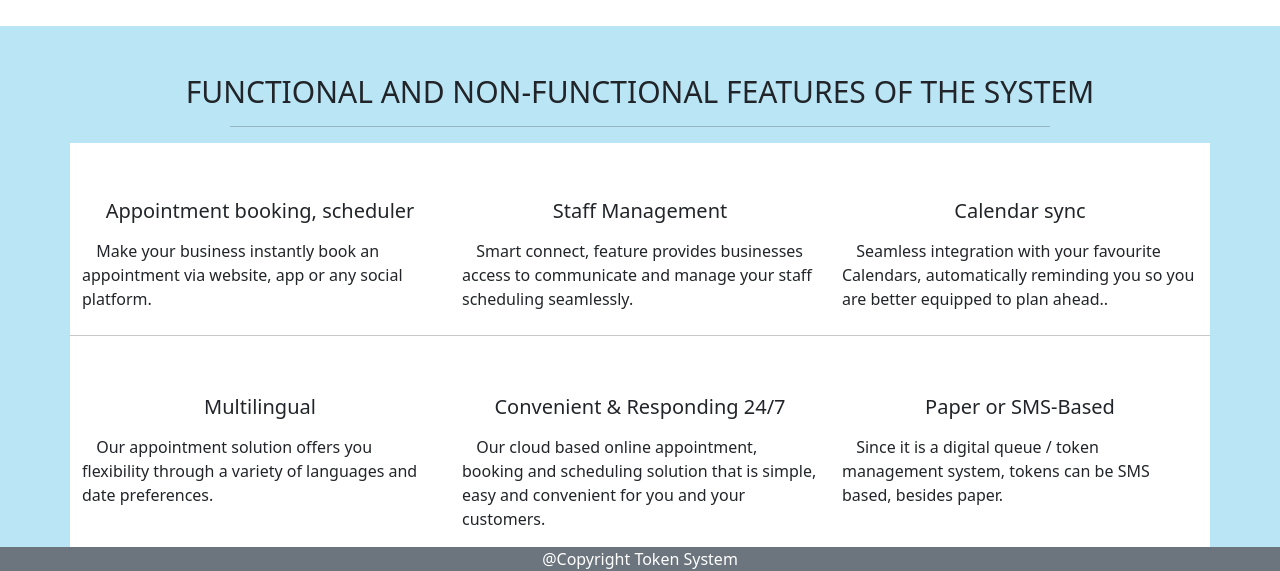
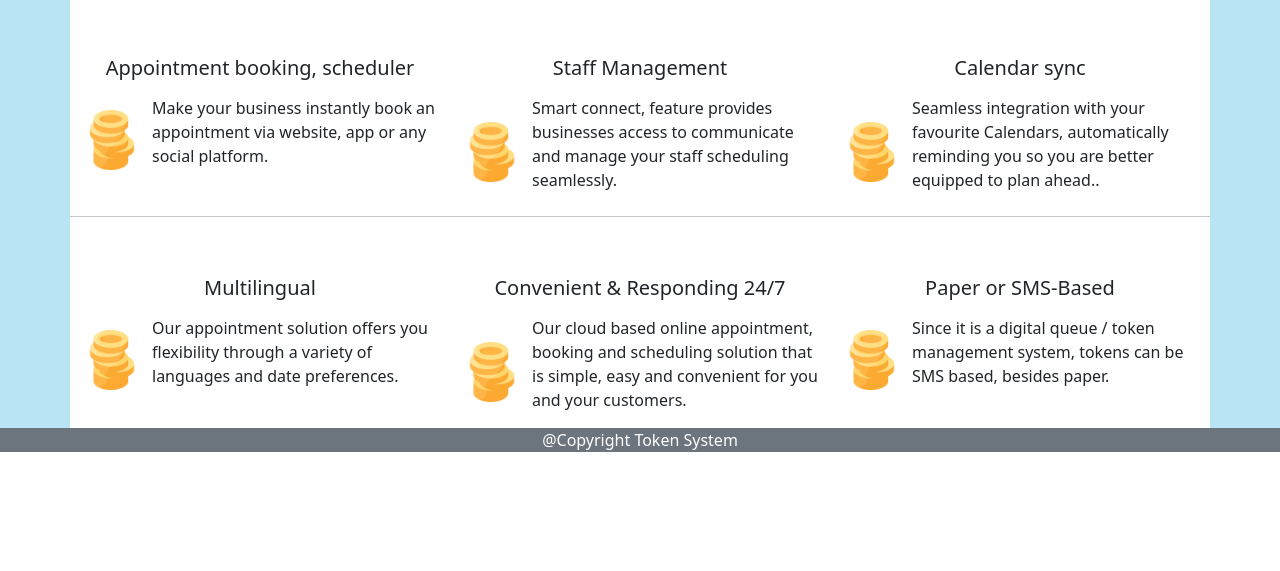
Before and after one commit to shirazwaseem1337/queuemanagement, a plain HTML site: page index.html in a window 1280 px wide. Shown: the part 950-1521 px from the top of the page. After the commit the page ends 1402 px from the top, so only its background shows below. Drawn offline with nearby package versions, Linux system fonts and the light colour scheme; the site is published under a folder, as on GitHub Pages, so addresses that start at the root find nothing.

Commit message:
my changes

```diff
--- a/index.html
+++ b/index.html
@@ -8,7 +8,7 @@
     <!-- BootStrap CSS -->
     <link href="https://cdn.jsdelivr.net/npm/bootstrap@5.0.2/dist/css/bootstrap.min.css" rel="stylesheet"
         integrity="sha384-EVSTQN3/azprG1Anm3QDgpJLIm9Nao0Yz1ztcQTwFspd3yD65VohhpuuCOmLASjC" crossorigin="anonymous">
-    <link rel="stylesheet" href="/index.css">
+    <link rel="stylesheet" href="index.css">
 
     <title>test Token System</title>
 
@@ -59,10 +59,8 @@
     <section class="main_heading hero">
 
         <div class="text-center text-white pt-4 pb-4">
-            <img class="img-fluid home mb-3" src="Images/logo 1.png" alt="">
+            <img class="img-fluid home mb-3" src="Images/logo 1.png" alt=""></img>
             <h2 class="mb-3">Quene Management System</h2>
-
-
             <p class="mx-5">Lorem ipsum dolor sit amet consectetur adipisicing elit. Vero, laborum. Lorem ipsum dolor
                 sit, amet consectetur adipisicing elit. Dolore, fugiat.</p>
         </div>
@@ -118,7 +116,7 @@
                 <div class="col-md-4 col-xxl-4 col-12 col-lg-4">
                     <h5 class="text-center mt-5 mb-3">Appointment booking, scheduler</h5>
                     <figure class="features">
-                        <img class="img-fluid" src="/Images/logo.png" alt="" style="width: 60px;">
+                        <img class="img-fluid" src="Images/logo.png" alt="" style="width: 60px;">
 
                         <p class="d-inline" style="font-size: 16px; margin-left: 10px;">Make your business
                             instantly book an appointment via website, app or any social platform.</p>
@@ -127,7 +125,7 @@
                 <div class="col-md-4 col-xxl-4 col-12 col-lg-4">
                     <h5 class="text-center mt-5 mb-3">Staff Management</h5>
                     <figure class="features">
-                        <img class="img-fluid" src="/Images/logo.png" alt="" style="width: 60px;">
+                        <img class="img-fluid" src="Images/logo.png" alt="" style="width: 60px;">
 
                         <p class="d-inline" style="font-size: 16px; margin-left: 10px;">Smart connect, feature provides
                             businesses access to communicate and manage your staff scheduling seamlessly.</p>
@@ -136,7 +134,7 @@
                 <div class="col-md-4 col-xxl-4 col-12 col-lg-4">
                     <h5 class="text-center mt-5 mb-3">Calendar sync</h5>
                     <figure class="features">
-                        <img class="img-fluid" src="/Images/logo.png" alt="" style="width: 60px;">
+                        <img class="img-fluid" src="Images/logo.png" alt="" style="width: 60px;">
 
                         <p class="d-inline" style="font-size: 16px; margin-left: 10px;">Seamless integration with your
                             favourite Calendars, automatically reminding you so you are better equipped to plan ahead..
@@ -147,7 +145,7 @@
                 <div class="col-md-4 col-xxl-4 col-12 col-lg-4">
                     <h5 class="text-center mt-5 mb-3">Multilingual</h5>
                     <figure class="features">
-                        <img class="img-fluid" src="/Images/logo.png" alt="" style="width: 60px;">
+                        <img class="img-fluid" src="Images/logo.png" alt="" style="width: 60px;">
 
                         <p class="d-inline" style="font-size: 16px; margin-left: 10px;">Our appointment solution offers
                             you flexibility through a variety of languages and date preferences.</p>
@@ -157,7 +155,7 @@
                 <div class="col-md-4 col-xxl-4 col-12 col-lg-4">
                     <h5 class="text-center mt-5 mb-3">Convenient & Responding 24/7</h5>
                     <figure class="features">
-                        <img class="img-fluid" src="/Images/logo.png" alt="" style="width: 60px;">
+                        <img class="img-fluid" src="Images/logo.png" alt="" style="width: 60px;">
 
                         <p class="d-inline" style="font-size: 16px; margin-left: 10px;">Our cloud based online
                             appointment, booking and scheduling solution that is simple, easy and convenient for you and
@@ -169,7 +167,7 @@
                 <div class="col-md-4 col-xxl-4 col-12 col-lg-4">
                     <h5 class="text-center mt-5 mb-3">Paper or SMS-Based</h5>
                     <figure class="features">
-                        <img class="img-fluid" src="/Images/logo.png" alt="" style="width: 60px;">
+                        <img class="img-fluid" src="Images/logo.png" alt="" style="width: 60px;">
 
                         <p class="d-inline" style="font-size: 16px; margin-left: 10px;">Since it is a digital queue /
                             token management system, tokens can be SMS based, besides paper.</p>
```
Also changed, not shown: aboutus.html (+1 -1 lines), contactus.html (+2 -2 lines), ourservices.html (+1 -1 lines).
